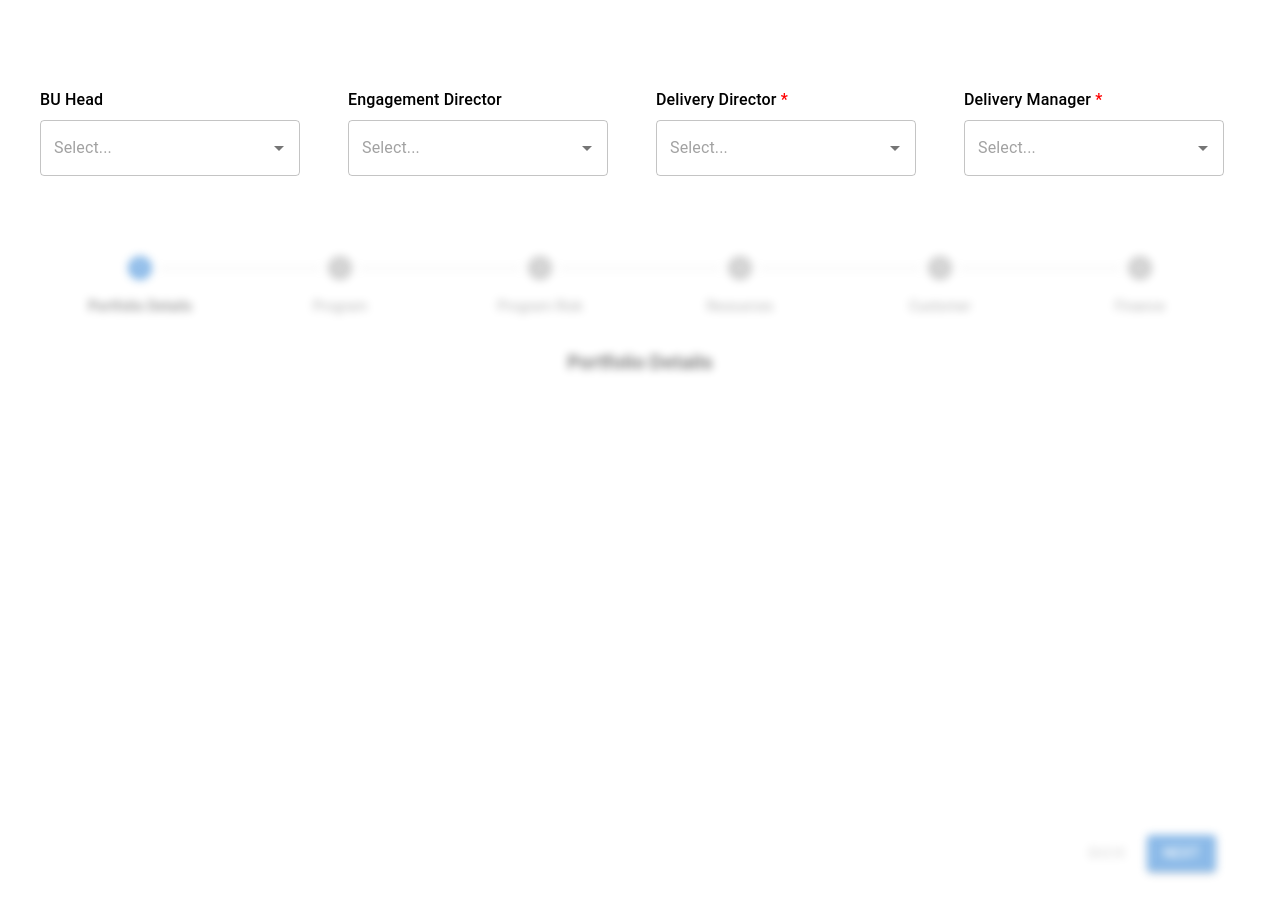
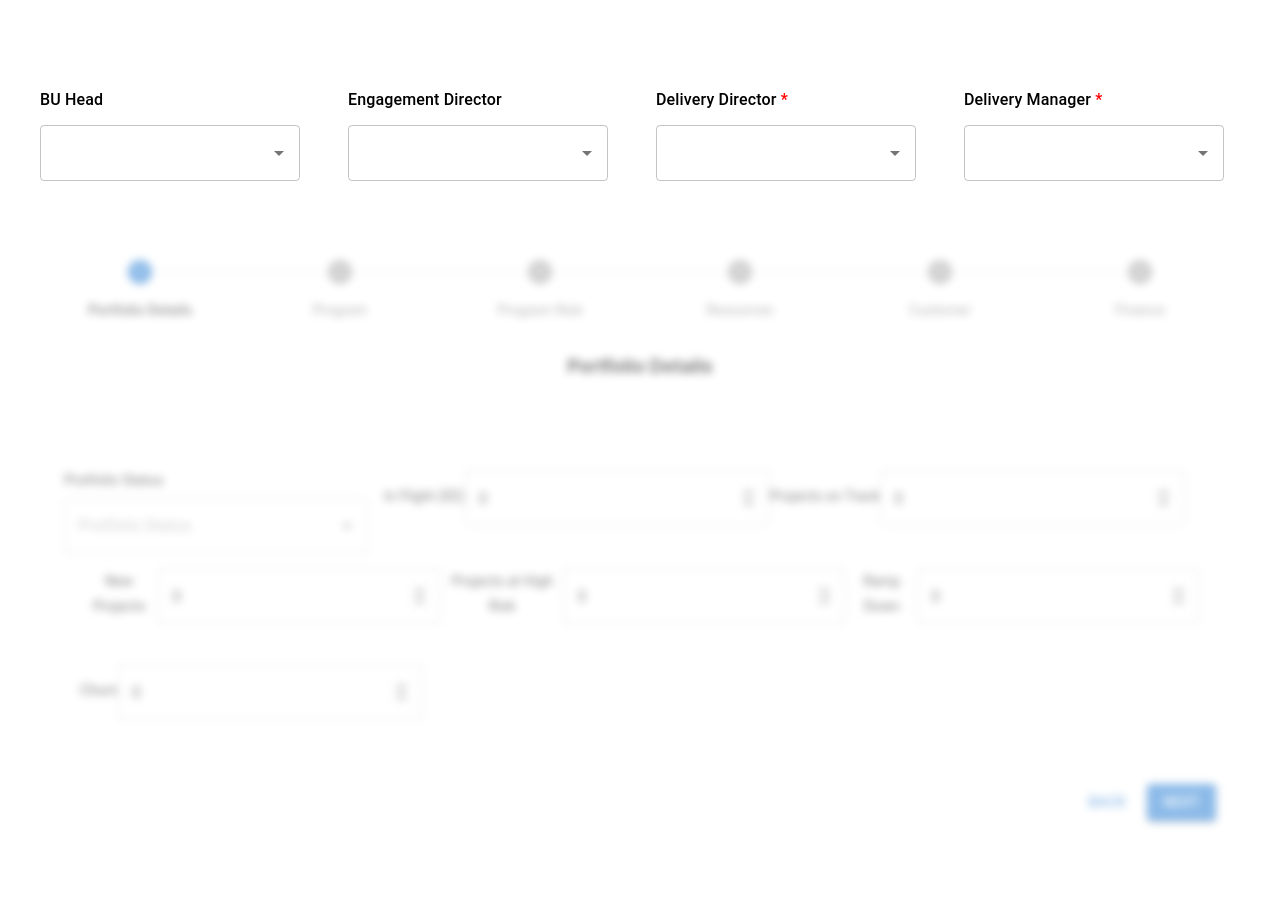
Before and after one commit to bhavyash02/new_pmo_upgrade, a React (Create React App) app in the folder pmo_upgrade/: page /#/portfolio-status in a window 1280 px wide. Shown: the part 284-1200 px from the top of the page. After the commit the page ends 1169 px from the top, so only its background shows below. Built offline with nearby package versions, Linux system fonts and the light colour scheme.

Commit message:
adding form details

```diff
--- a/pmo_upgrade/package.json
+++ b/pmo_upgrade/package.json
@@ -3,6 +3,7 @@
   "version": "0.1.0",
   "private": true,
   "dependencies": {
+    "@base-ui-components/react": "^1.0.0-alpha.6",
     "@emotion/react": "^11.14.0",
     "@emotion/styled": "^11.14.0",
     "@mui/icons-material": "^6.4.6",
--- a/pmo_upgrade/src/components/molecules/Dropdown.jsx
+++ b/pmo_upgrade/src/components/molecules/Dropdown.jsx
@@ -1,35 +1,52 @@
-import * as React from 'react';
-import TextField from '@mui/material/TextField';
-import Autocomplete from '@mui/material/Autocomplete';
-import Box from '@mui/material/Box';
+import * as React from "react";
+import TextField from "@mui/material/TextField";
+import Autocomplete from "@mui/material/Autocomplete";
+import { Box, Typography } from "@mui/material";
 
 export function Dropdown({
   input = [], // Ensure default to an empty array if `input` is undefined
   handleOnSelect,
   selectedValues = [],
-    placeholder = 'Select...', // Default placeholder
+  placeholder = "", // Default placeholder
   onFocus,
   onBlur,
   disabled,
   ...rest
 }) {
-
   return (
-        <Box sx={{ display: 'flex', alignItems: 'center', maxHeight: 60 }}>
+    <Box
+      sx={{
+        display: "flex",
+        // flex: 1,
+        flexWrap: "wrap",
+        alignItems: "center",
+        maxHeight: 60,
+        maxWidth: "320px",
+        textAlign: "left"
+      }}
+    >
+        <Box>
+      <Typography variant="subtitle1" sx={{ fontSize: 14 }} gutterBottom>
+        {placeholder}
+      </Typography></Box>
       <Autocomplete
         options={input}
         disabled={disabled}
-                getOptionLabel={(option) => option.toString() || ''} // Ensure option has title
+        getOptionLabel={(option) => option.toString() || ""} // Ensure option has title
         onChange={handleOnSelect} // Pass the handler function
         value={selectedValues} // Selected values dynamically passed
-                sx={{ width: 400, marginRight: 2 }}
+        sx={{ width: 305, marginRight: 2, display: "block", }}
         renderInput={(params) => (
           <TextField
             {...params}
             {...rest} // Pass react-hook-form properties here
             placeholder={placeholder}
-                        onFocus={(event) => event.target.placeholder = onFocus || placeholder}
-                        onBlur={(event) => event.target.placeholder = onBlur || placeholder}
+            onFocus={(event) =>
+              (event.target.placeholder = onFocus || placeholder)
+            }
+            onBlur={(event) =>
+              (event.target.placeholder = onBlur || placeholder)
+            }
           />
         )}
       />
--- a/pmo_upgrade/src/components/molecules/MultiStepForm.jsx
+++ b/pmo_upgrade/src/components/molecules/MultiStepForm.jsx
@@ -3,7 +3,7 @@ import Box from "@mui/material/Box";
 import Stepper from "@mui/material/Stepper";
 import Step from "@mui/material/Step";
 import StepLabel from "@mui/material/StepLabel";
-import Button from "@mui/material/Button";
+// import Button from "@mui/material/Button";
 
 const steps = [
     "Portfolio Details",
@@ -33,7 +33,7 @@ export default function MultipleStepForm() {
         <Box
             sx={{
                 width: "100%",
-                minHeight: "80vh",  // Push content down
+                // minHeight: "80vh",  // Push content down
                 display: "flex",
                 flexDirection: "column"
             }}
@@ -60,12 +60,12 @@ export default function MultipleStepForm() {
                     p: 3
                 }}
             >
-                <Button disabled={activeStep === 0} onClick={handleBack}>
+                {/* <Button disabled={activeStep === 0} onClick={handleBack}>
                     Back
                 </Button>
                 <Button variant="contained" onClick={handleNext} sx={{ ml: 1 }}>
                     {activeStep === steps.length - 1 ? "Next" : "Next"}
-                </Button>
+                </Button> */}
             </Box>
         </Box>
     );
--- a/pmo_upgrade/src/components/molecules/NumberStepper.jsx
+++ b/pmo_upgrade/src/components/molecules/NumberStepper.jsx
@@ -1,8 +1,8 @@
 import * as React from 'react';
-import Box from '@mui/material/Box';
+import { Box, Typography } from "@mui/material";
 import TextField from '@mui/material/TextField';
 
-export function NumberInput({ value, setValue, placeholder = 'Type a number...', min = 0, max = 100 }) {
+export function NumberInput({ value, setValue, placeholder = '', min = 0, max = 100 }) {
     const handleChange = (event) => {
         const newValue = event.target.value;
         setValue(newValue ? Math.max(min, Math.min(max, Number(newValue))) : '');
@@ -10,20 +10,24 @@ export function NumberInput({ value, setValue, placeholder = 'Type a number...',
 
     return (
         <Box sx={{ display: 'flex', alignItems: 'center' }}>
+            <Typography variant="subtitle1" sx={{ fontSize: 14 }} gutterBottom>
+              {placeholder}
+            </Typography>
             <TextField
                 type="number"
                 value={value}
+                variant="outlined"
                 onChange={handleChange}
                 placeholder={placeholder}
                 inputProps={{
                     min,
                     max,
-                    style: { textAlign: 'center' },
                 }}
                 sx={{
-                    width: '200px',
+                    width: '305px',
                     '& input[type=number]::-webkit-inner-spin-button, & input[type=number]::-webkit-outer-spin-button': {
                         opacity: 1,
+                        display: 'block'
                     },
                 }}
             />
@@ -31,8 +35,8 @@ export function NumberInput({ value, setValue, placeholder = 'Type a number...',
     );
 }
 
-export default function NumberStepper() {
+export default function NumberStepper({placeholder}) {
     const [counter, setCounter] = React.useState(0);
 
-    return <NumberInput value={counter} setValue={setCounter} />;
+    return <NumberInput value={counter} setValue={setCounter} placeholder={placeholder} />;
 }
--- /dev/null
+++ b/pmo_upgrade/src/pages/PortFolioStatus/OneProtFolioDetails.jsx
@@ -0,0 +1,48 @@
+import React, { useState } from "react";
+import { Dropdown } from "../../components/molecules";
+import { Box, Typography } from "@mui/material";
+import Button from "@mui/material/Button";
+import NumberStepper from "../../components/molecules/NumberStepper";
+
+export default function OneProtFolioDetails() {
+
+
+  const dropdowns = ["Ramesh", "Lee", "Tony", "Kinesh"];
+  return (
+    <>
+    {/* <form onSubmit= {e => contactSubmit(e)}> */}
+      <Box sx={{ margin: 3, display: "flex", flex: 1 }}>
+        <Dropdown placeholder="Protfolio Status" />
+        <NumberStepper placeholder="In Flight (EE)" />
+        <NumberStepper placeholder="Projects on Track" />
+      </Box>
+      <Box sx={{ margin: 5, display: "flex", flexWrap: 1 }}>
+        <NumberStepper placeholder="New Projects" />
+        <NumberStepper placeholder="Projects at High Risk" />
+        <NumberStepper placeholder="Ramp Down" />
+      </Box>
+      <Box sx={{ margin: 5, display: "flex", flexWrap: 1 }}>
+        <NumberStepper placeholder="Churn" />
+      </Box>
+      <Box
+        sx={{
+          display: "flex",
+          justifyContent: "flex-end",
+          mt: "auto", // Push to bottom
+          p: 3,
+        }}
+      >
+        <Button>
+          {/* disabled={activeStep === 0} onClick={handleBack} */}
+          Back
+        </Button>
+        <Button variant="contained" sx={{ ml: 1 }}>
+          {/* onClick={handleNext} */}
+          {/* {activeStep === steps.length - 1 ? "Next" : "Next"} */}
+          Next
+        </Button>
+      </Box>
+      {/* </form> */}
+      </>
+  );
+}
--- a/pmo_upgrade/src/pages/PortFolioStatus/index.jsx
+++ b/pmo_upgrade/src/pages/PortFolioStatus/index.jsx
@@ -2,6 +2,7 @@ import React, { useState } from "react";
 import Dropdown from "../../components/molecules/Dropdown";
 import MultipleStepForm from "../../components/molecules/MultiStepForm";
 import { Box, Typography } from "@mui/material";
+import OneProtFolioDetails  from "./OneProtFolioDetails";
 
 function PortFolioStatus() {
     const [buHead, setBuHead] = useState("");
@@ -49,6 +50,7 @@ function PortFolioStatus() {
                 }}
             >
                 <MultipleStepForm />
+                <OneProtFolioDetails />
             </Box>
         </Box>
     );
```
Also changed, not shown: 1 other file (tests, documents, lock files or other folders). Lines whose indentation alone changed are shown as unchanged.
